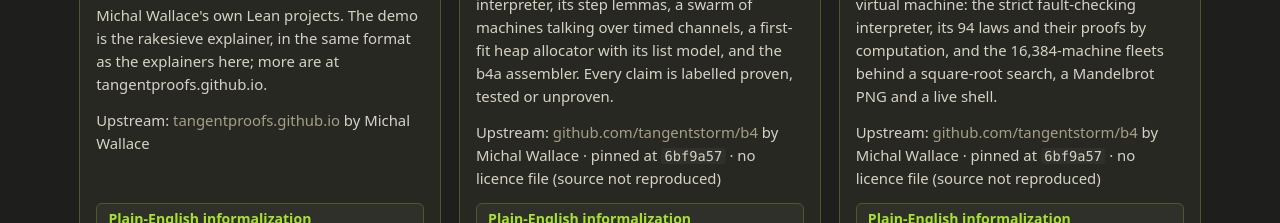
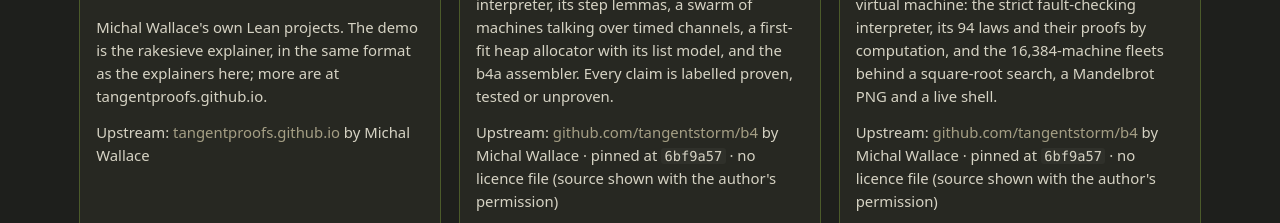
Before and after one commit to tangentproofs/lean-nyc, a plain HTML site: page index.html in a window 1280 px wide. Shown: the part 5700-5923 px from the top of the page. Drawn offline with Linux system fonts and the light colour scheme.

Commit message:
Hub: b4 cards say source is shown with the author's permission

```diff
--- a/index.html
+++ b/index.html
@@ -221,7 +221,7 @@
     <h3><a href="b4-lean/">b4 · Lean</a> <span class="pill">Lean</span> <span class="pill own">own project</span></h3>
     <p class="who"><a href="https://tangentproofs.github.io/">Michal Wallace</a></p>
     <p>An unofficial plain-English tour of the Lean implementation of the b4 virtual machine: the interpreter, its step lemmas, a swarm of machines talking over timed channels, a first-fit heap allocator with its list model, and the b4a assembler. Every claim is labelled proven, tested or unproven.</p>
-    <p class="meta">Upstream: <a href="https://github.com/tangentstorm/b4">github.com/tangentstorm/b4</a> by Michal Wallace · pinned at <code>6bf9a57</code> · no licence file (source not reproduced)</p>
+    <p class="meta">Upstream: <a href="https://github.com/tangentstorm/b4">github.com/tangentstorm/b4</a> by Michal Wallace · pinned at <code>6bf9a57</code> · no licence file (source shown with the author's permission)</p>
     <div class="links multi"><a class="btn site" href="b4-lean/"><b>Plain-English informalization</b> <span class="host">unofficial explainer</span> →</a><a class="btn gh" href="https://github.com/tangentstorm/b4"><svg viewBox="0 0 16 16" width="15" height="15" aria-hidden="true"><path fill="currentColor" d="M8 0C3.58 0 0 3.58 0 8c0 3.54 2.29 6.53 5.47 7.59.4.07.55-.17.55-.38 0-.19-.01-.82-.01-1.49-2.01.37-2.53-.49-2.69-.94-.09-.23-.48-.94-.82-1.13-.28-.15-.68-.52-.01-.53.63-.01 1.08.58 1.23.82.72 1.21 1.87.87 2.33.66.07-.52.28-.87.51-1.07-1.78-.2-3.64-.89-3.64-3.95 0-.87.31-1.59.82-2.15-.08-.2-.36-1.02.08-2.12 0 0 .67-.21 2.2.82.64-.18 1.32-.27 2-.27.68 0 1.36.09 2 .27 1.53-1.04 2.2-.82 2.2-.82.44 1.1.16 1.92.08 2.12.51.56.82 1.27.82 2.15 0 3.07-1.87 3.75-3.65 3.95.29.25.54.73.54 1.48 0 1.07-.01 1.93-.01 2.2 0 .21.15.46.55.38A8.013 8.013 0 0016 8c0-4.42-3.58-8-8-8z"/></svg> tangentstorm/b4</a></div>
   </div>
 </article>
@@ -231,7 +231,7 @@
     <h3><a href="b4-bend/">b4 · Bend</a> <span class="pill">Bend</span> <span class="pill own">own project</span></h3>
     <p class="who"><a href="https://tangentproofs.github.io/">Michal Wallace</a></p>
     <p>An unofficial plain-English code tour of the Bend implementation of Michal Wallace&#39;s b4 virtual machine: the strict fault-checking interpreter, its 94 laws and their proofs by computation, and the 16,384-machine fleets behind a square-root search, a Mandelbrot PNG and a live shell.</p>
-    <p class="meta">Upstream: <a href="https://github.com/tangentstorm/b4">github.com/tangentstorm/b4</a> by Michal Wallace · pinned at <code>6bf9a57</code> · no licence file (source not reproduced)</p>
+    <p class="meta">Upstream: <a href="https://github.com/tangentstorm/b4">github.com/tangentstorm/b4</a> by Michal Wallace · pinned at <code>6bf9a57</code> · no licence file (source shown with the author's permission)</p>
     <div class="links multi"><a class="btn site" href="b4-bend/"><b>Plain-English informalization</b> <span class="host">unofficial explainer</span> →</a><a class="btn gh" href="https://github.com/tangentstorm/b4"><svg viewBox="0 0 16 16" width="15" height="15" aria-hidden="true"><path fill="currentColor" d="M8 0C3.58 0 0 3.58 0 8c0 3.54 2.29 6.53 5.47 7.59.4.07.55-.17.55-.38 0-.19-.01-.82-.01-1.49-2.01.37-2.53-.49-2.69-.94-.09-.23-.48-.94-.82-1.13-.28-.15-.68-.52-.01-.53.63-.01 1.08.58 1.23.82.72 1.21 1.87.87 2.33.66.07-.52.28-.87.51-1.07-1.78-.2-3.64-.89-3.64-3.95 0-.87.31-1.59.82-2.15-.08-.2-.36-1.02.08-2.12 0 0 .67-.21 2.2.82.64-.18 1.32-.27 2-.27.68 0 1.36.09 2 .27 1.53-1.04 2.2-.82 2.2-.82.44 1.1.16 1.92.08 2.12.51.56.82 1.27.82 2.15 0 3.07-1.87 3.75-3.65 3.95.29.25.54.73.54 1.48 0 1.07-.01 1.93-.01 2.2 0 .21.15.46.55.38A8.013 8.013 0 0016 8c0-4.42-3.58-8-8-8z"/></svg> tangentstorm/b4</a></div>
   </div>
 </article>
--- a/tools/update.mjs
+++ b/tools/update.mjs
@@ -24,7 +24,7 @@ function card(p) {
   const href = p.tooling ? `https://github.com/${p.repo}` : live ? `${p.slug}/` : p.demo ? p.demo.url : p.url || `https://github.com/${p.repo}`; // stubs link upstream until their explainer is live
   const who = p.members.map((m) => `<a href="${esc(m.profile)}">${esc(m.name)}</a>`).join(" &amp; ");
   const talk = p.talk ? ` · talk at Lean NYC: <a href="${esc(p.talkUrl || "https://lean.nyc/calendar")}">${esc(p.talk)}</a>` : "";
-  const lic = p.license ? `licence ${esc(p.license)}` : p.slug ? "no licence file (source not reproduced)" : "";
+  const lic = p.license ? `licence ${esc(p.license)}` : p.own && p.slug ? "no licence file (source shown with the author's permission)" : p.slug ? "no licence file (source not reproduced)" : "";
   const desc = p.tooling ? p.toolDesc : (s && s.desc) || p.description;
   const extra = (p.sites || []).map((x) => `<a class="btn gh" href="${esc(x.url)}">${esc(x.label)} <span class="host">${esc(new URL(x.url).host)}</span> ↗</a>`).join("");
   const btns = p.tooling ? [
```
